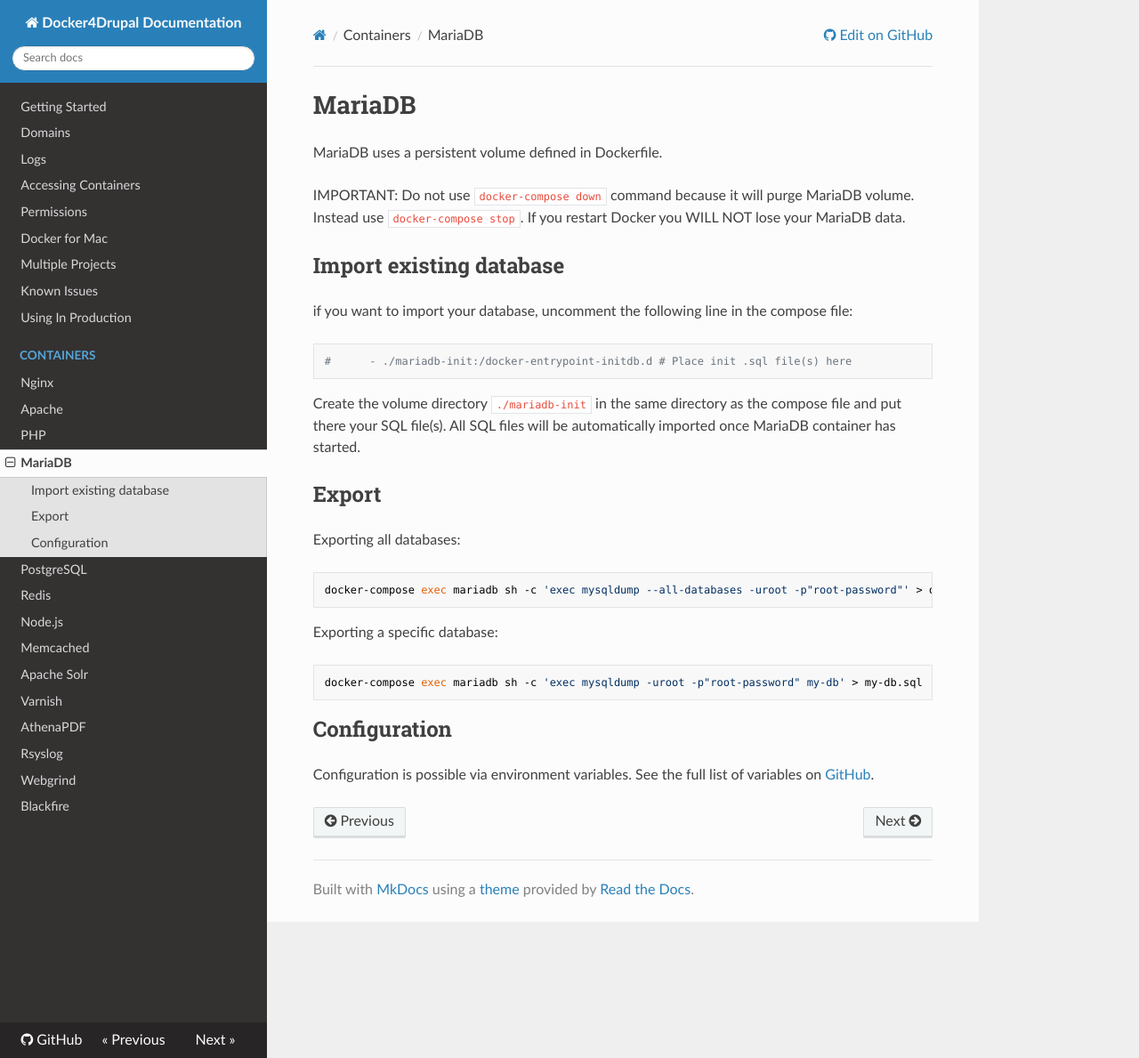
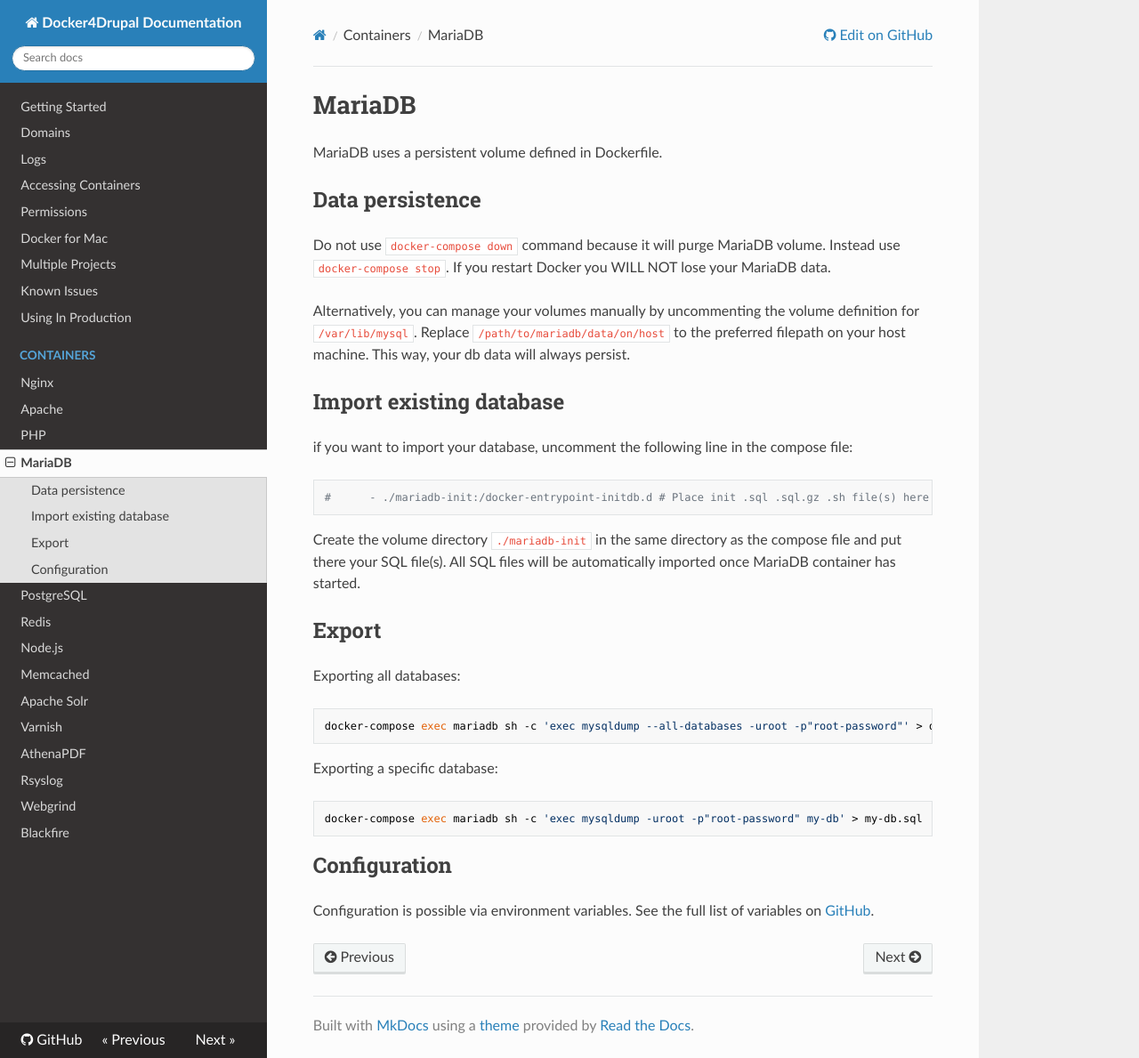
Before and after one commit to wodby/docker4drupal, an MkDocs documentation site: the page built from docs/containers/mariadb.md, in a window 1280 px wide and 1189 px high. Shown: the whole window at 89% size. Built offline with MkDocs 1.6.1, drawn with Linux system fonts in a browser that asks for light colours; nearby versions of some CDN libraries; old or Windows-style settings are respelled for this version of MkDocs.

Commit message:
Add more details about data persistence

````diff
--- a/docs/containers/mariadb.md
+++ b/docs/containers/mariadb.md
@@ -2,13 +2,17 @@
 
 MariaDB uses a persistent volume defined in Dockerfile.
 
-IMPORTANT: Do not use `docker-compose down` command because it will purge MariaDB volume. Instead use `docker-compose stop`. If you restart Docker you WILL NOT lose your MariaDB data.
+## Data persistence
+
+Do not use `docker-compose down` command because it will purge MariaDB volume. Instead use `docker-compose stop`. If you restart Docker you WILL NOT lose your MariaDB data.
+
+Alternatively, you can manage your volumes manually by uncommenting the volume definition for `/var/lib/mysql`. Replace `/path/to/mariadb/data/on/host` to the preferred filepath on your host machine. This way, your db data will always persist.
 
 ## Import existing database
 
 if you want to import your database, uncomment the following line in the compose file:
 ```yml
-#      - ./mariadb-init:/docker-entrypoint-initdb.d # Place init .sql file(s) here
+#      - ./mariadb-init:/docker-entrypoint-initdb.d # Place init .sql .sql.gz .sh file(s) here
 ```
 
 Create the volume directory `./mariadb-init` in the same directory as the compose file and put there your SQL file(s). All SQL files will be automatically imported once MariaDB container has started.
````
